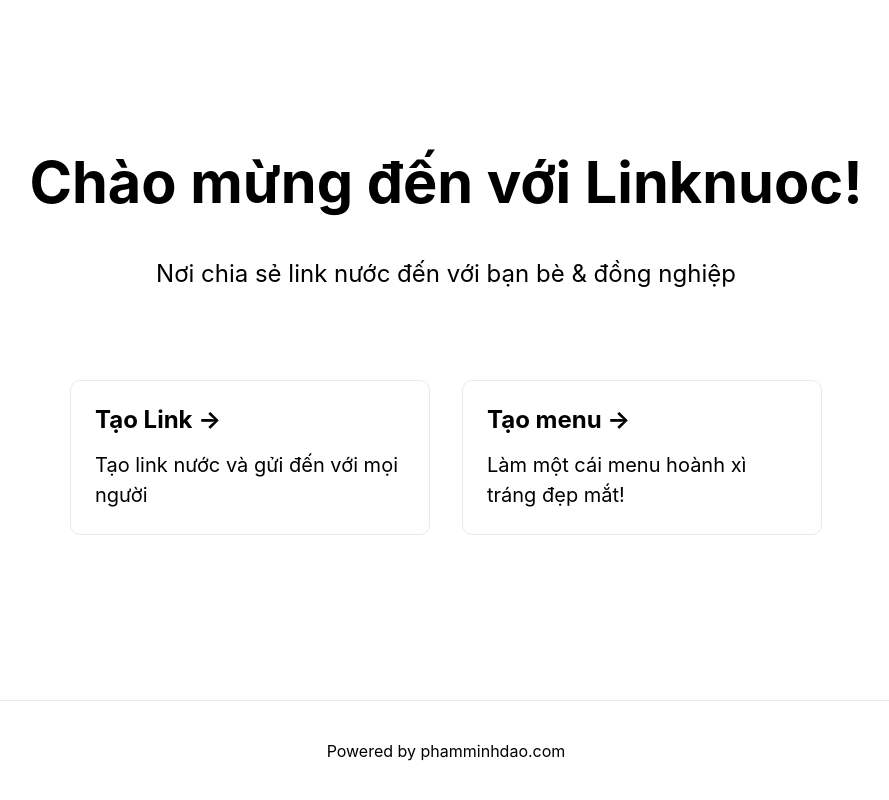
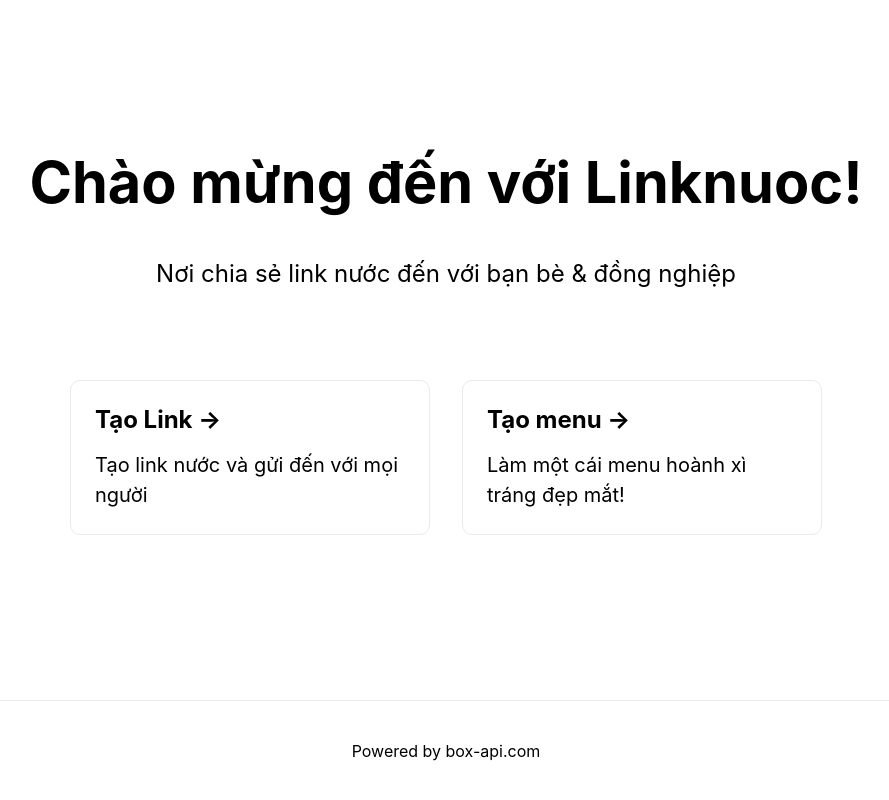
Before and after one commit to daopmdean/linknuoc-nextjs, a Next.js app: page / in a window 1280 px wide. Shown: the whole page, without its empty margins (194-1083 px from the left). Built offline with nearby package versions, Linux system fonts and the light colour scheme.

Commit message:
update logo & footer

```diff
--- a/pages/index.js
+++ b/pages/index.js
@@ -36,7 +36,7 @@ export default function Home() {
           target="_blank"
           rel="noopener noreferrer"
         >
-          Powered by phamminhdao.com
+          Powered by box-api.com
         </a>
       </footer>
 
```
Also changed, not shown: 1 other file (tests, documents, lock files or other folders).
